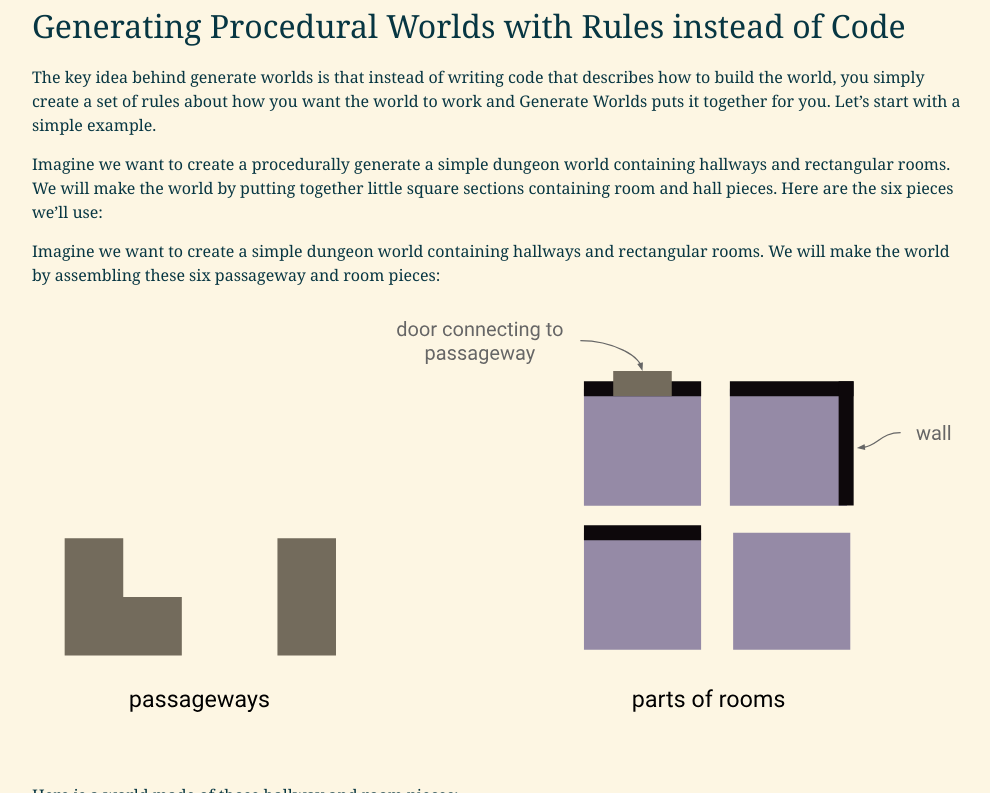
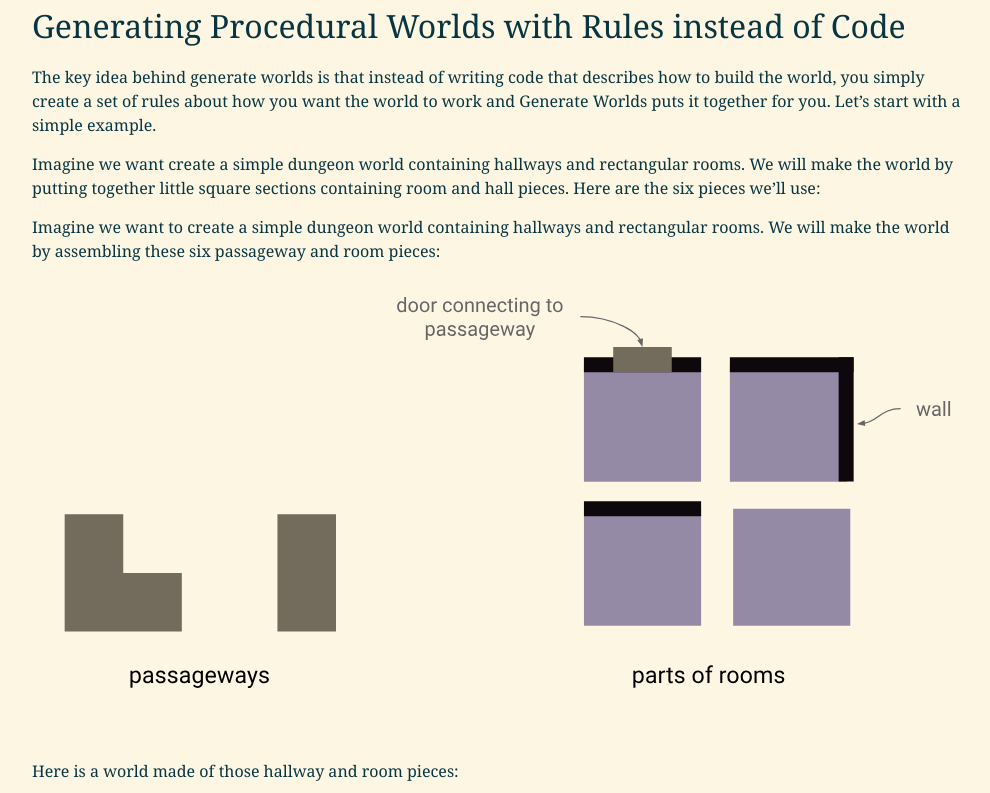
Before and after one commit to IJDykeman/ijdykeman.github.io, a Jekyll site: the page built from _posts/2019-05-17-introducing-generate-worlds.markdown, in a window 1280 px wide and 900 px high, scrolled down 1017 px, cut to the strip 107-900 px from the top of the window. Shown: the whole strip, without its empty margins (138-1128 px from the left). Built offline with Jekyll 4.4.1, drawn with Linux system fonts in a browser that asks for light colours.

Commit message:
fix typo

```diff
--- a/_posts/2019-05-17-introducing-generate-worlds.markdown
+++ b/_posts/2019-05-17-introducing-generate-worlds.markdown
@@ -26,7 +26,7 @@ This video briefly describes Generate Worlds.  Read on for the details.
 
 The key idea behind generate worlds is that instead of writing code that describes how to build the world, you simply create a set of rules about how you want the world to work and Generate Worlds puts it together for you.  Let’s start with a simple example.
 
-Imagine we want to create a procedurally generate a simple dungeon world containing hallways and rectangular rooms.  We will make the world by putting together little square sections containing room and hall pieces.  Here are the six pieces we’ll use:
+Imagine we want create a simple dungeon world containing hallways and rectangular rooms.  We will make the world by putting together little square sections containing room and hall pieces.  Here are the six pieces we’ll use:
 
 
 
```
